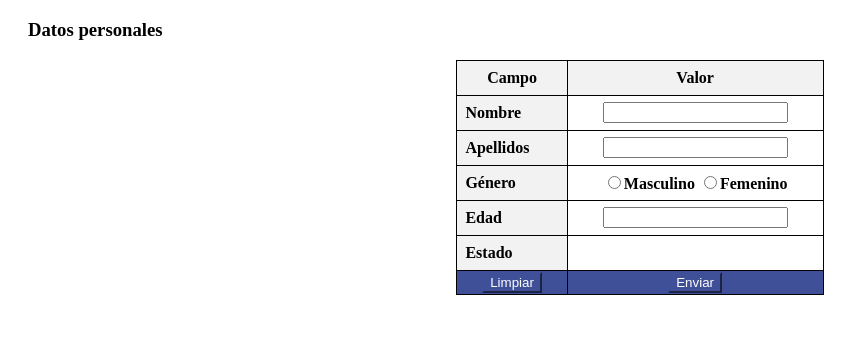
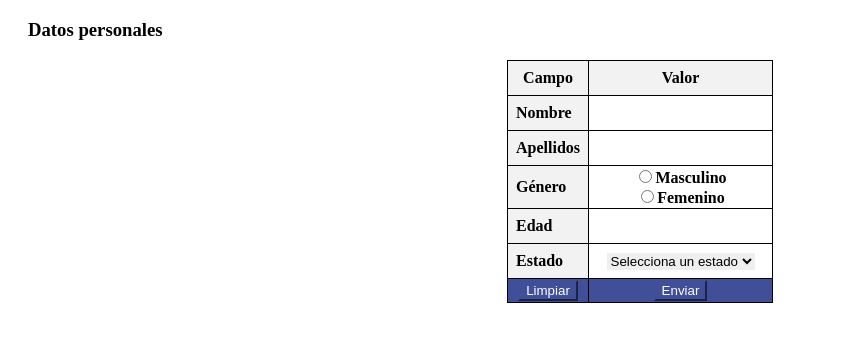
Before and after one commit to marielamejia/SISTEMAS-DISTRIBUIDOS, a plain HTML site: page HTMLSeguros/index.html in a window 1280 px wide. Shown: the part 89-430 px from the top of the page, without its empty margins (0-858 px from the left). Drawn offline with Linux system fonts and the light colour scheme.

Commit message:
clase 12 de marzo

```diff
--- a/HTMLSeguros/index.html
+++ b/HTMLSeguros/index.html
@@ -4,10 +4,29 @@
     <meta charset="UTF-8">
     <meta name="viewport" content="width=device-width, initial-scale=1.0">
     <title>Práctica seguros</title>
-    <style>
-        .th2{border: 1px solid black; padding: 8px; background-color: #f2f2f2;}
-        .botonAzul{background-color: #3f4f98; color:white; border-color:#3f4f98;}
-        th{border: 1px solid black}
+    <script src="script.js"></script>           <!--vinculamos nuestro js-->
+    <style>             /*como son pocos estilos, lo ponemos en el head de html*/
+        .th2{
+            border: 1px solid black;
+            padding: 8px;
+            background-color: #f2f2f2;
+        }
+        .botonAzul{
+            background-color: #3f4f98;
+            color:white;
+            border-color:#3f4f98;
+        }
+        th{
+            border: 1px solid black
+        }
+        input{
+            border: none;
+            outline: none;
+        }
+        select{
+            border: none;
+            outline: none;
+        }
     </style>
 </head>
 <body>
@@ -15,6 +34,7 @@
         <h1>Sistema de cotización de seguros de auto</h1>
         <h3>Datos personales</h3>
         <div style="justify-items: center;">
+        <form action="resultado.html" method="GET" id="formularioSeguro">        <!--ponemos el forms para agarrar datos-->
             <!--hacemos tablita de datos personales-->
             <table style="border-collapse: collapse; width:30%; border: 1px solid black;">
                 <tr>
@@ -32,10 +52,9 @@
                 <tr>
                     <th style="text-align: left;" class="th2">Género</th>
                     <th>
-                        <input type="radio" id="masc" value="masc" name="masc"><label for="masc">Masculino</label>
+                        <input type="radio" id="masc" value="masc" name="masc"><label for="masc">Masculino</label></br>
                         <input type="radio" id="fem" value="fem" name="fem"><label for="fem">Femenino</label>
                     </th>
-
                 </tr>
                 <tr>
                     <th style="text-align: left;" class="th2">Edad</th>
@@ -43,13 +62,23 @@
                 </tr>
                 <tr>
                     <th style="text-align: left;" class="th2">Estado</th>
-
+                    <th>
+                        <select id="estado" name="estado">
+                            <option value="">Selecciona un estado</option>
+                            <option value="cdmx">Ciudad de México</option>
+                            <option value="mex">Estado de México</option>
+                            <option value="jalisco">Jalisco</option>
+                            <option value="chiapas">Chiapas</option>
+                            <option value="puebla">Puebla</option>
+                        </select>
+                    </th>
                 </tr>
                 <tr>
                     <th class="botonAzul" style="border: 1px solid black"><button class="botonAzul">Limpiar</button></th>
                     <th class="botonAzul" style="border: 1px solid black"><button class="botonAzul">Enviar</button></th>
                 </tr>
             </table>
+        </form>
         </div>
     </div>
 </body>
```
Also changed, not shown: HTMLSeguros/script.js (added).
